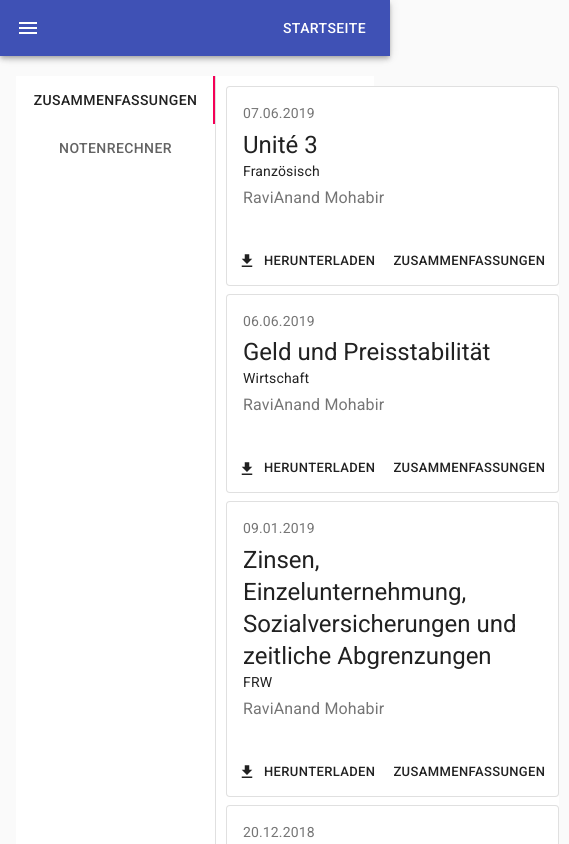
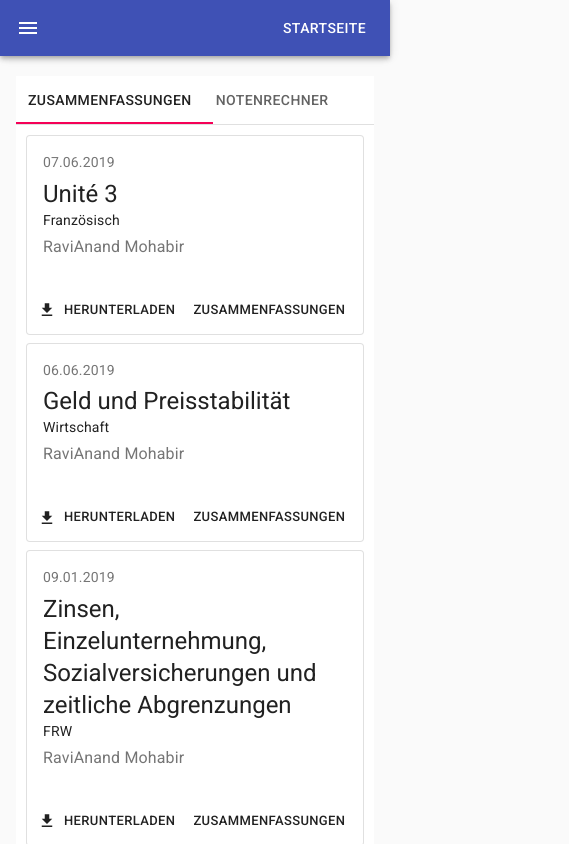
Before and after one commit to Dan6erbond/Im17A, a React (Create React App) app: page / in a window 390 px wide. Shown: the top 844 px of the page, 569 px wide, since content can reach past the window. Built offline with nearby package versions, Linux system fonts and the light colour scheme.

Commit message:
Home screen adjustments
 - Home screen on mobile uses horizontal tab layout
 - Summaries stretch to row height

```diff
--- a/src/App.tsx
+++ b/src/App.tsx
@@ -1,7 +1,7 @@
 import React from 'react';
 import './App.css';
-import {WithStyles} from '@material-ui/core';
-import {withStyles} from '@material-ui/core/styles';
+import {createMuiTheme, WithStyles} from '@material-ui/core';
+import {withStyles, ThemeProvider} from '@material-ui/core/styles';
 import Layout from "./components/Layout";
 import {styles} from './components/styles';
 import {Route, Switch} from 'react-router';
@@ -11,10 +11,13 @@ import {compose} from 'redux';
 import Home from "./components/home/Home";
 import Summaries from "./components/summaries/Summaries";
 
+const theme = createMuiTheme();
+
 function App(props: WithStyles<typeof styles> & ReactCookieProps) {
     const {classes} = props;
 
     return (
+        <ThemeProvider theme={theme}>
             <Layout classes={classes}>
                 <Switch>
                     <Route path="/" exact>
@@ -28,6 +31,7 @@ function App(props: WithStyles<typeof styles> & ReactCookieProps) {
                     </Route>
                 </Switch>
             </Layout>
+        </ThemeProvider>
     );
 }
 
--- a/src/components/home/Home.tsx
+++ b/src/components/home/Home.tsx
@@ -1,4 +1,4 @@
-import {Tab, Tabs, WithStyles} from "@material-ui/core";
+import {AppBar, Paper, Tab, Tabs, useMediaQuery, useTheme, WithStyles} from "@material-ui/core";
 import {styles} from "../styles";
 import React from "react";
 import {CalculatorSmall} from "../calculator/Calculator";
@@ -34,6 +34,8 @@ function a11yProps(index: any) {
 }
 
 export default function Home(props: WithStyles<typeof styles> & ReactCookieProps) {
+    const theme = useTheme();
+    const vertical = useMediaQuery(theme.breakpoints.up('md'));
     const {classes, cookies} = props;
     const [value, setValue] = React.useState(0);
 
@@ -42,18 +44,28 @@ export default function Home(props: WithStyles<typeof styles> & ReactCookieProps
     };
 
     return (
-        <div className={classes.verticalTabsRoot}>
+        <div className={vertical ? classes.verticalTabsRoot : classes.horizontalTabsRoot}>
+            {vertical ?
                 <Tabs
-                orientation="vertical"
+                    orientation={"vertical"}
                     variant="scrollable"
                     value={value}
                     onChange={handleChange}
                     aria-label="Vertical tabs example"
-                className={classes.tabs}
-            >
+                    className={classes.verticalTabs}>
                     <Tab label="Zusammenfassungen" {...a11yProps(0)} />
                     <Tab label="Notenrechner" {...a11yProps(1)} />
-            </Tabs>
+                </Tabs> :
+                <Tabs value={value}
+                      onChange={handleChange}
+                      aria-label="simple tabs example"
+                      indicatorColor="secondary"
+                      variant="scrollable"
+                      scrollButtons="auto"
+                      className={classes.horizontalTabs}>
+                    <Tab label="Zusammenfassungen" {...a11yProps(0)} />
+                    <Tab label="Notenrechner" {...a11yProps(1)} />
+                </Tabs>}
             <TabPanel value={value} index={0}>
                 <SummariesSmall classes={classes}/>
             </TabPanel>
--- a/src/components/styles.ts
+++ b/src/components/styles.ts
@@ -88,12 +88,19 @@ export const styles = (theme: Theme) => createStyles({
     table: {
         minWidth: 650,
     },
+    horizontalTabsRoot: {
+        flexGrow: 1,
+        backgroundColor: theme.palette.background.paper,
+    },
     verticalTabsRoot: {
         flexGrow: 1,
         backgroundColor: theme.palette.background.paper,
         display: 'flex',
     },
-    tabs: {
+    horizontalTabs: {
+        borderBottom: `1px solid ${theme.palette.divider}`,
+    },
+    verticalTabs: {
         minWidth: 200,
         borderRight: `1px solid ${theme.palette.divider}`,
     },
--- a/src/components/summaries/Summaries.tsx
+++ b/src/components/summaries/Summaries.tsx
@@ -1,7 +1,6 @@
 import * as React from "react";
 import {
-    Button, Card, CardActions, CardContent, Checkbox, createStyles, Grid, GridList,
-    IconButton, lighten,
+    Button, Card, CardActions, CardContent, Checkbox, createStyles, Grid, IconButton, lighten,
     Paper,
     Table,
     TableBody,
@@ -252,8 +251,10 @@ export class SummariesSmall extends React.Component<WithStyles<typeof styles>, S
                             .slice(0, 5)
                             .map((summary, index) =>
                                 <Grid item xs={12} sm={6} key={index}>
-                                    <Card className={classes.cardsRoot} variant="outlined">
-                                        <CardContent>
+                                    <Card className={classes.cardsRoot}
+                                          style={{height: '100%', display: "grid", gridTemplateRows: "1fr auto"}}
+                                          variant="outlined">
+                                        <CardContent style={{alignSelf: "stretch"}}>
                                             <Typography className={classes.cardsTitle} color="textSecondary"
                                                         gutterBottom>
                                                 {summary.date}
@@ -269,7 +270,8 @@ export class SummariesSmall extends React.Component<WithStyles<typeof styles>, S
                                             </Typography>
                                         </CardContent>
                                         <CardActions>
-                                            <Button size="small" href={summary.filepath} download startIcon={<GetAppIcon/>}>
+                                            <Button size="small" href={summary.filepath} download
+                                                    startIcon={<GetAppIcon/>}>
                                                 Herunterladen
                                             </Button>
                                             <Button size="small" component={Link} to="/summaries">
```
Lines whose indentation alone changed are shown as unchanged.
